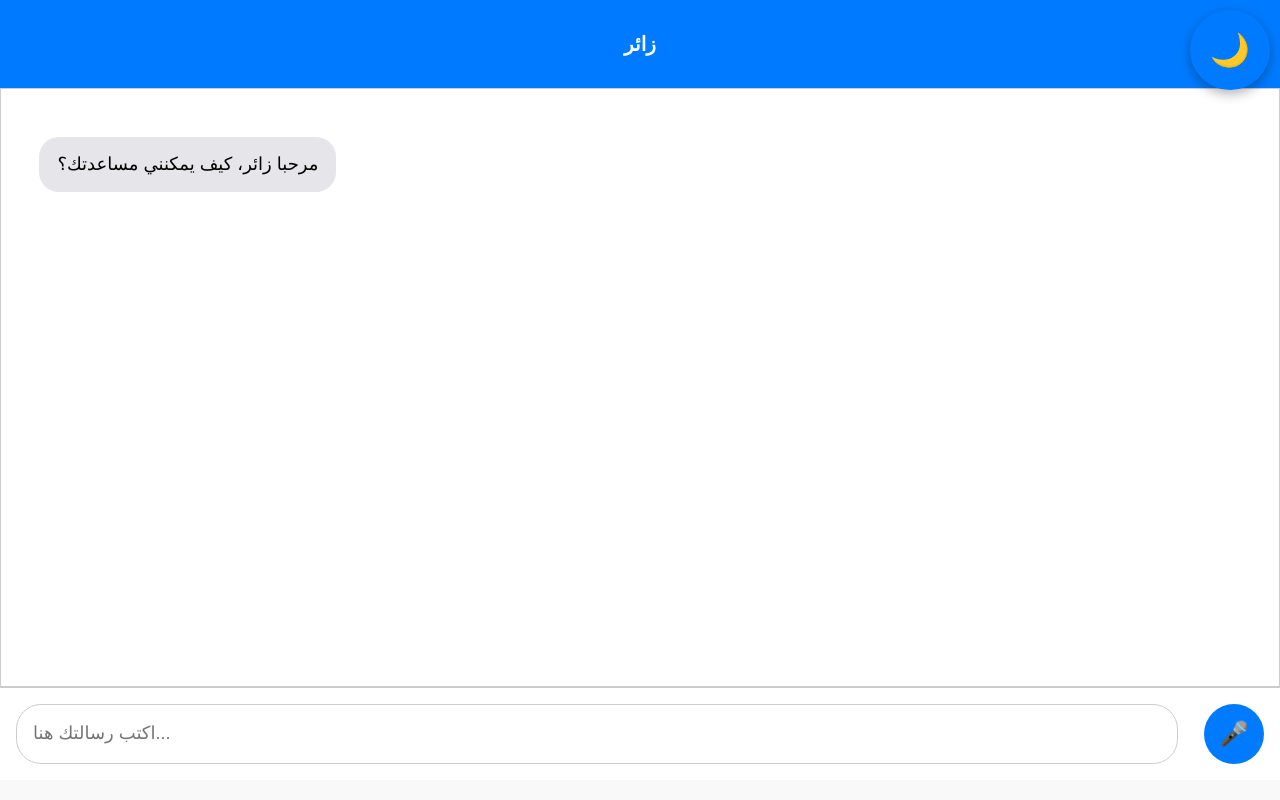
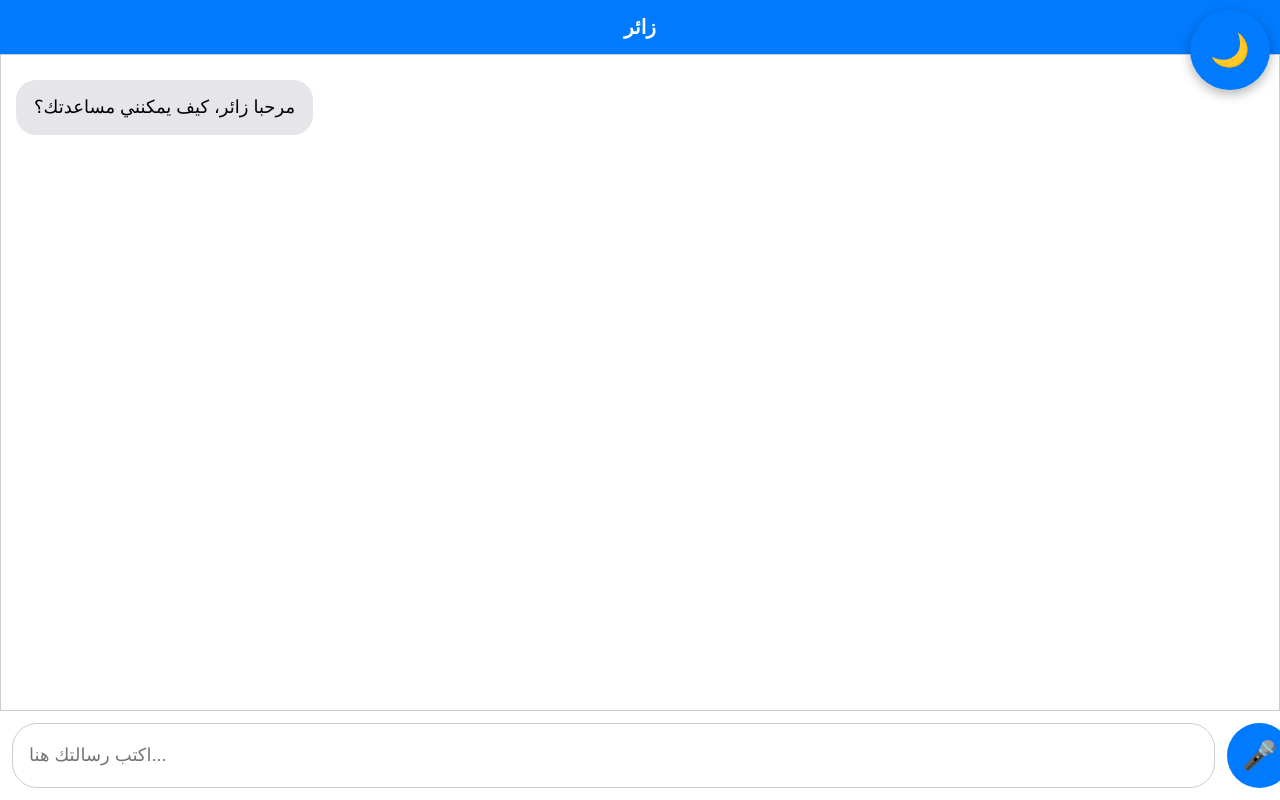
Before and after one commit to Hamoudi4app/Hamoudi-Ai, a Flask app: page /chat in a window 1280 px wide. Run offline with Flask 3, Linux system fonts and the light colour scheme.

Commit message:
Update index.html

```diff
--- a/templates/index.html
+++ b/templates/index.html
@@ -2,7 +2,7 @@
 <html lang="ar">
 <head>
   <meta charset="UTF-8">
-  <title>Chat App</title>
+  <title>Hamoudi Ai</title>
   <style>
     body {
       font-family: Arial, sans-serif;
@@ -20,13 +20,13 @@
     }
 
     #toggle-theme {
-      width: 80px;   /* أكبر */
+      width: 80px;
       height: 80px;
       border: none;
       border-radius: 50%;
       background: #007bff;
       color: #fff;
-      font-size: 32px; /* أيقونة أكبر */
+      font-size: 32px;
       cursor: pointer;
       display: flex;
       align-items: center;
@@ -45,7 +45,7 @@
     }
 
     #sidebar-username {
-      padding: 4vh;
+      padding: 15px;
       font-weight: bold;
       background: #007bff;
       color: #fff;
@@ -54,10 +54,10 @@
     }
 
     #chat-box {
-      height: 65vh;
+      height: calc(100vh - 160px); /* يملأ الشاشة مع ترك مساحة للمدخل */
       overflow-y: auto;
       border: 1px solid #ccc;
-      padding: 3vw;
+      padding: 15px;
       background: #fff;
       display: flex;
       flex-direction: column;
@@ -69,7 +69,7 @@
       padding: 14px 18px;
       border-radius: 20px;
       margin: 10px 0;
-      font-size: 18px;   /* خط كبير وواضح */
+      font-size: 18px;
       line-height: 1.5;
       word-wrap: break-word;
     }
@@ -90,16 +90,21 @@
       display: none;
     }
 
+    /* خانة الإدخال مثبتة أسفل الشاشة */
     #input-area {
+      position: fixed;
+      bottom: 0;
+      left: 0;
+      width: 100%;
       display: flex;
-      padding: 2vh;
+      padding: 12px;
       background: #fff;
       border-top: 1px solid #ccc;
     }
 
     #input {
       flex: 1;
-      padding: 2vh;
+      padding: 16px;
       font-size: 18px;
       border: 1px solid #ccc;
       border-radius: 25px;
@@ -107,10 +112,10 @@
     }
 
     #send-btn {
-      margin-left: 2vw;
-      width: 60px;
-      height: 60px;
-      font-size: 24px;
+      margin-left: 12px;
+      width: 65px;
+      height: 65px;
+      font-size: 28px;
       border: none;
       background: #007bff;
       color: #fff;
@@ -159,13 +164,19 @@
       color: #fff;
     }
 
+    /* تحسين للهاتف */
     @media (max-width: 600px) {
       .message {
-        font-size: 20px; /* أكبر على الهاتف */
+        font-size: 20px;
         padding: 16px 20px;
       }
       #input {
         font-size: 20px;
+      }
+      #send-btn {
+        width: 70px;
+        height: 70px;
+        font-size: 30px;
       }
     }
   </style>
@@ -283,7 +294,6 @@
     toggleBtn.addEventListener("click", () => {
       document.body.classList.toggle("dark-mode");
 
-      // مؤثر دوران عند التغيير
       toggleBtn.style.transform = "rotate(360deg)";
       setTimeout(() => {
         toggleBtn.style.transform = "rotate(0deg)";
```
